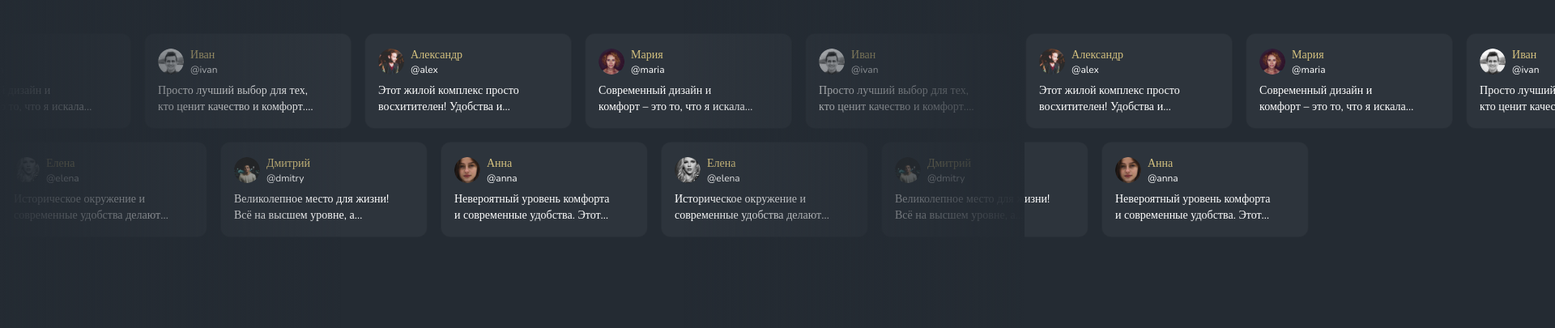
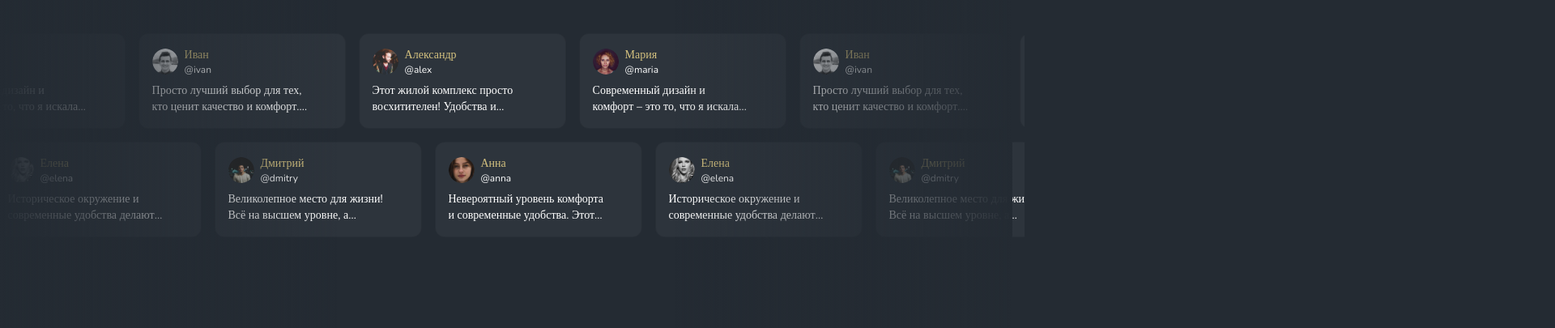
Before and after one commit to gurbanmamedov/loft-app, a React (Vite) app: page / in a window 1280 px wide. Shown: the part 2971-3376 px from the top of the page at 81% size, 1920 px wide, since content can reach past the window. Built offline with nearby package versions, Linux system fonts and the light colour scheme.

Commit message:
bugs fixed

```diff
--- a/src/components/Testimonials/Testimonials.tsx
+++ b/src/components/Testimonials/Testimonials.tsx
@@ -20,7 +20,7 @@ export function Testimonials() {
 
     return (
         <section id='testimonials'>
-            <div className="relative flex h-[500px] w-full flex-col items-center justify-center  rounded-lg bg-siteBackground">
+            <div className="relative flex h-[500px] w-full flex-col items-center justify-center overflow-hidden rounded-lg bg-siteBackground">
                 <Marquee pauseOnHover className="animation-marquee [--duration:20s]">
                     {firstRow.map((review) => (
                         <ReviewCard key={review.username} {...review} onClick={() => handleOpenModal(review)} />
```
